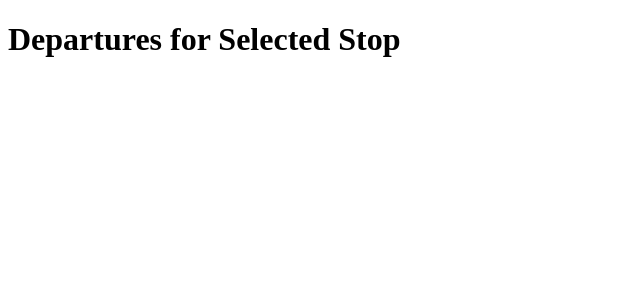
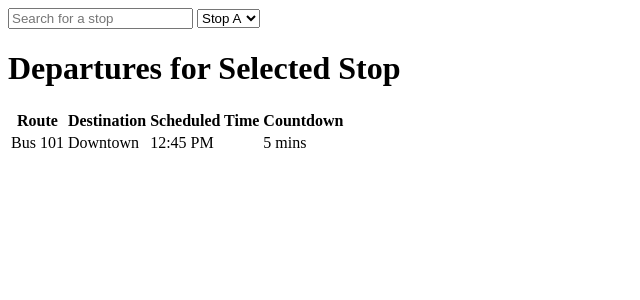
Before and after one commit to andrew-th/departure-board, a Django app: page / in a window 1280 px wide. Shown: the top 300 px of the page, without its empty margins (0-640 px from the left). Run offline with Django 5.2, Linux system fonts and the light colour scheme.

Commit message:
more frontend

```diff
--- a/departure_board_app/departures/templates/departures/index.html
+++ b/departure_board_app/departures/templates/departures/index.html
@@ -6,9 +6,35 @@
     <title>Transit Departures</title>
 </head>
 <body>
+    <div id="stop-search">
+        <input type="text" placeholder="Search for a stop" />
+        <select>
+          <!-- Populate with stop data -->
+          <option>Stop A</option>
+          <option>Stop B</option>
+        </select>
+    </div>
     <h1>Departures for Selected Stop</h1>
     <div id="departures-list">
-        <!-- Departures will be displayed here -->
+        <table>
+            <thead>
+              <tr>
+                <th>Route</th>
+                <th>Destination</th>
+                <th>Scheduled Time</th>
+                <th>Countdown</th>
+              </tr>
+            </thead>
+            <tbody>
+              <!-- Populate with API data -->
+              <tr>
+                <td>Bus 101</td>
+                <td>Downtown</td>
+                <td>12:45 PM</td>
+                <td>5 mins</td>
+              </tr>
+            </tbody>
+          </table>
     </div>
 </body>
 </html>
```
